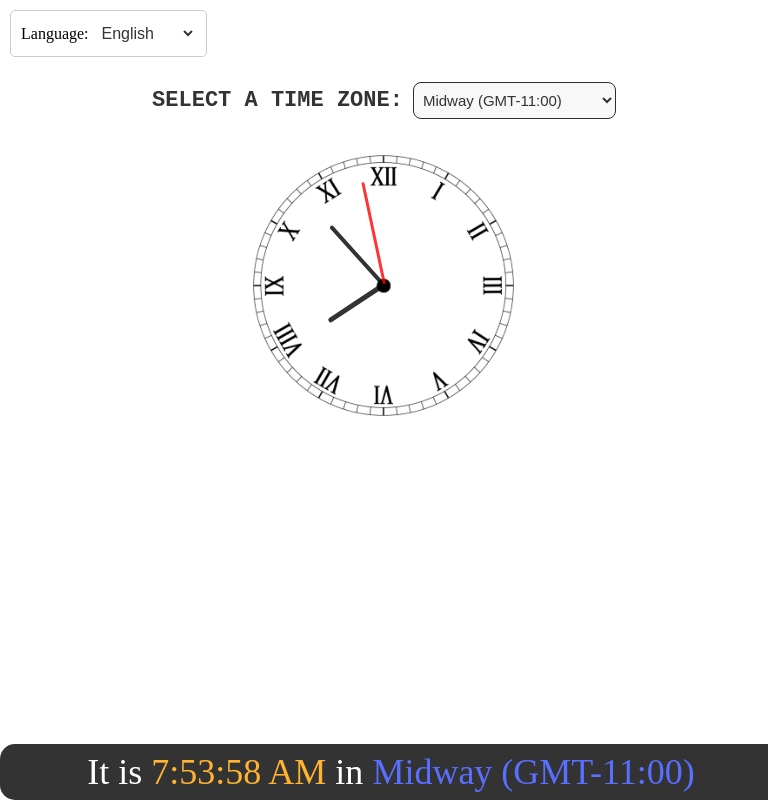
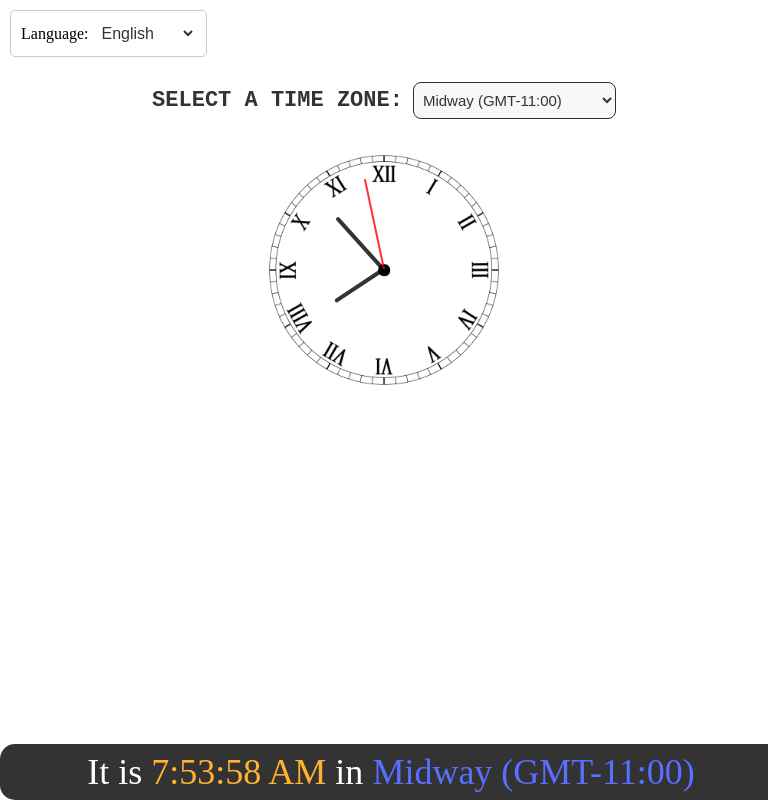
Before and after one commit to fefagundes-15/clock, a plain HTML site: page index.html in a window 768 px wide. Drawn offline with Linux system fonts and the light colour scheme.

Commit message:
Update medium.css

```diff
--- a/css/medium.css
+++ b/css/medium.css
@@ -22,9 +22,9 @@
     #clockContainer {
         position: relative;
         margin: auto;
-        height: 34vw;
+        height: 30vw;
         /*to make the height and width responsive*/
-        width: 34vw;
+        width: 30vw;
         background-size: 100%;
     }
 
```
